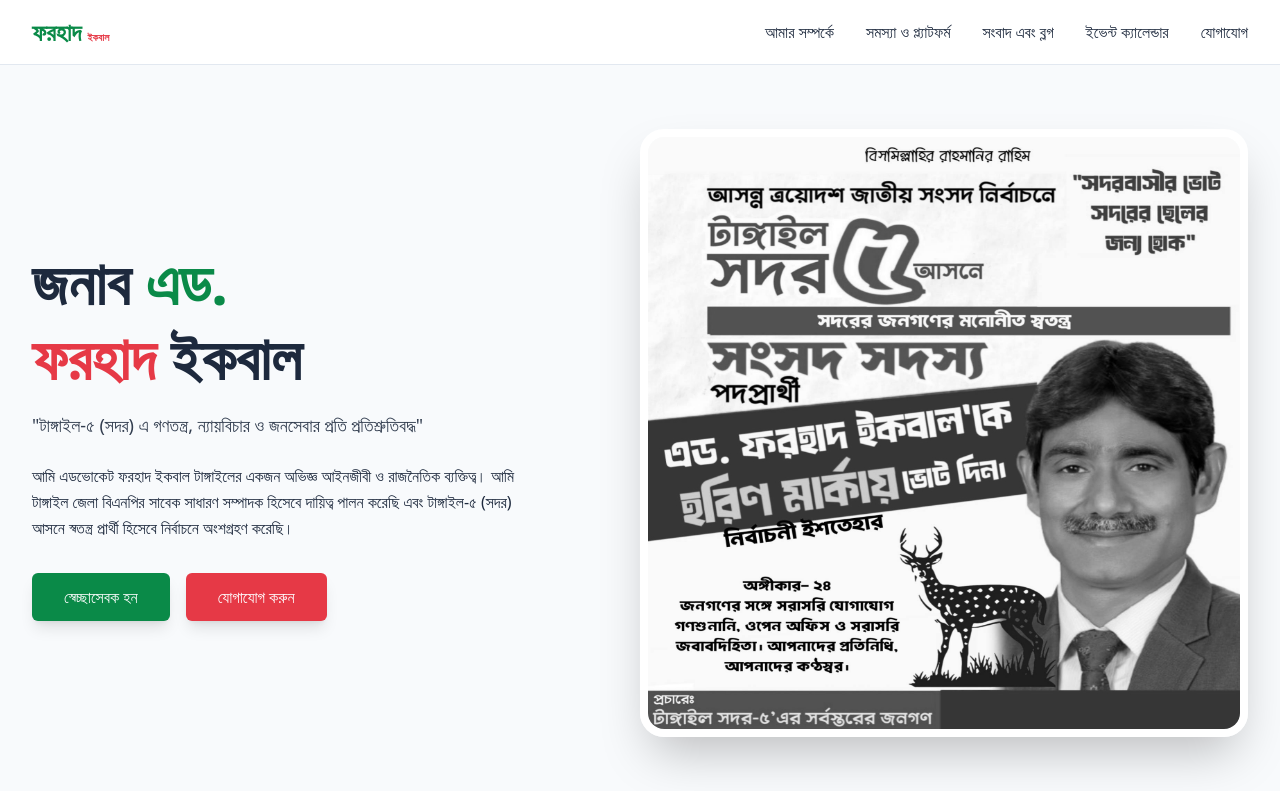
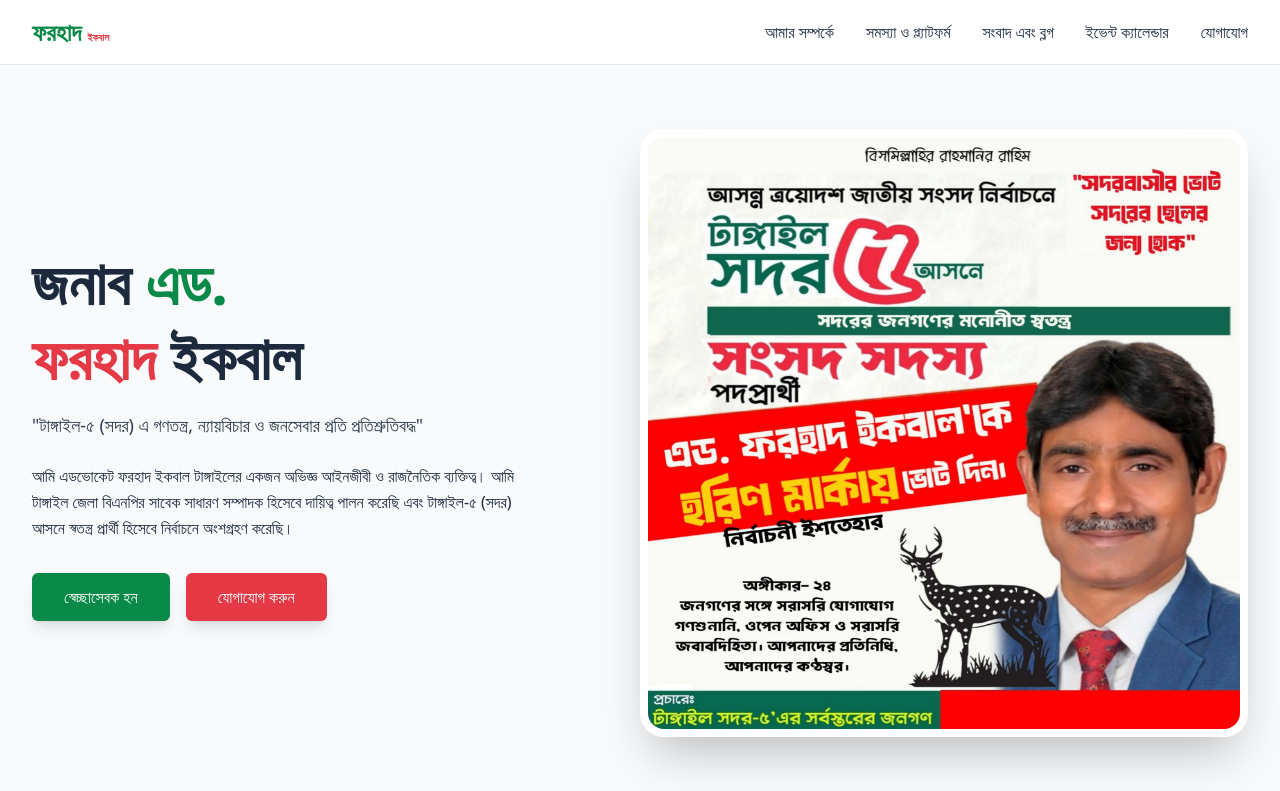
Before and after one commit to noman-swe/political-profile-demo, a React (Vite) app: page / in a window 1280 px wide. Shown: the top 791 px of the page. Built offline with nearby package versions, Linux system fonts and the light colour scheme.

Commit message:
ongikaar updated ------

```diff
--- a/src/components/Hero.jsx
+++ b/src/components/Hero.jsx
@@ -8,17 +8,24 @@ const Hero = () => {
         <div className="flex flex-col md:flex-row items-center">
           <div className="md:w-1/2 mb-10 md:mb-0 order-2 md:order-1">
             <h1 className="text-4xl md:text-6xl font-bold mb-4 leading-tight">
-              জনাব <span className="text-primary"> এড. </span> <br /> <span className="text-secondary">ফরহাদ </span> ইকবাল
+              জনাব <span className="text-primary"> এড. </span> <br />{" "}
+              <span className="text-secondary">ফরহাদ </span> ইকবাল
             </h1>
             <p className="text-lg mb-6 opacity-90">"{heroData.slogan}"</p>
             <p className="mb-8 leading-relaxed max-w-lg">
               {heroData.description}
             </p>
             <div className="flex gap-4">
-              <a href="#volunteer" className="bg-primary text-white px-8 py-3 rounded-md hover:bg-opacity-90 shadow-lg">
+              <a
+                href="#volunteer"
+                className="bg-primary text-white px-8 py-3 rounded-md hover:bg-opacity-90 shadow-lg"
+              >
                 স্বেচ্ছাসেবক হন
               </a>
-              <a href="#contact" className="bg-secondary text-white px-8 py-3 rounded-md hover:bg-opacity-90 shadow-lg">
+              <a
+                href="#contact"
+                className="bg-secondary text-white px-8 py-3 rounded-md hover:bg-opacity-90 shadow-lg"
+              >
                 যোগাযোগ করুন
               </a>
             </div>
@@ -27,7 +34,8 @@ const Hero = () => {
             <div className="relative z-10 rounded-3xl overflow-hidden border-8 border-white dark:border-slate-800 shadow-2xl">
               <img
                 alt="Candidate Portrait"
-                className="w-full h-auto md:grayscale md:hover:grayscale-0 transition duration-500 shadow-xl aspect-square "
+                // className="w-full h-auto md:grayscale md:hover:grayscale-0 transition duration-500 shadow-xl aspect-square "
+                className="w-full h-auto transition duration-500 shadow-xl aspect-square "
                 src={heroData.image}
               />
             </div>
```
